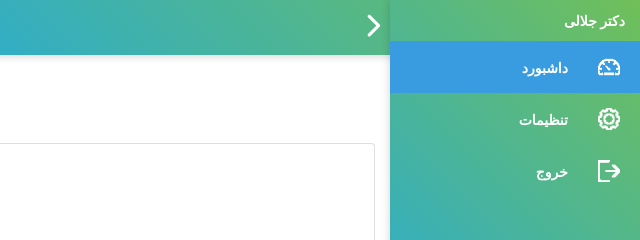
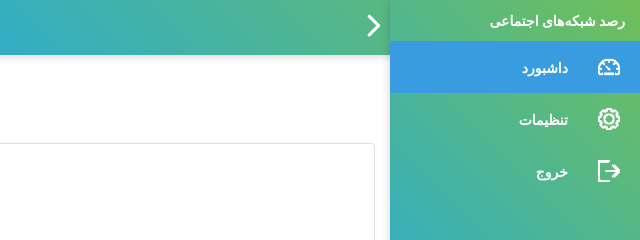
Before and after one commit to amirashabani/karamuzi, a website: page index.html in a window 1280 px wide. Shown: the top 240 px of the page, 640-1280 px from the left. Drawn offline with nearby package versions, Linux system fonts and the light colour scheme; some packages are replaced by stand-ins of ours; no server answers; a script that the page names is missing.

Commit message:
Change profile name and title of the webpage
The profile name and title of page was temporary. This commit changes them to رصد شبکه‌های اجتماعی

```diff
--- a/index.html
+++ b/index.html
@@ -2,7 +2,7 @@
 <html>
 
 <head>
-    <title>Chart</title>
+    <title>رصد شبکه‌های اجتماعی</title>
     <meta charset="UTF-8">
     <link rel="stylesheet" href="https://maxcdn.bootstrapcdn.com/bootstrap/4.0.0/css/bootstrap.min.css">
     <link rel="stylesheet" href="assets/css/style.css" type="text/css">
@@ -19,7 +19,7 @@
                 <img src="assets/img/profile.png" alt="alt">
             </div> -->
             <div class="profileName">
-                <span>دکتر جلالی</span>
+                <span>رصد شبکه‌های اجتماعی</span>
             </div>
         </div>
         <ul class="asideNavbarItems">
```
